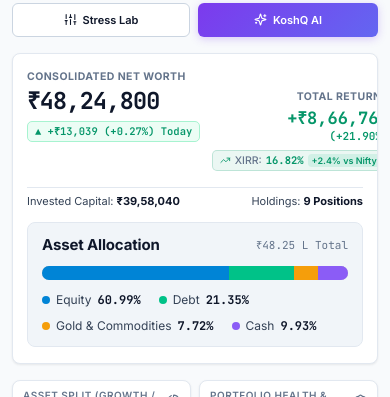
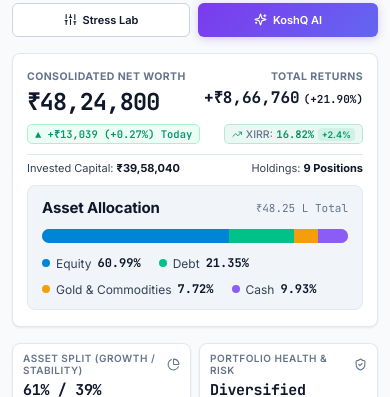
Before and after one commit to intelli-Q6/fintech, a React (Vite) app: page / in a window 390 px wide. Shown: the part 242-639 px from the top of the page. Built offline with nearby package versions, Linux system fonts and the light colour scheme; no server answers.

Commit message:
fix(ui): align Today and XIRR badges on same line and prevent overflow on mobile

```diff
--- a/src/modules/Dashboard/DashboardView.tsx
+++ b/src/modules/Dashboard/DashboardView.tsx
@@ -244,7 +244,7 @@
         <div className="hero-networth-container">
           {/* Left / Primary Wealth & Performance Section */}
           <div className="hero-wealth-stats">
-            {/* Top row: Net Worth Title & Val, plus Mobile Total Return in the pink space */}
+            {/* Top row: Net Worth Title & Val on Left, Total Returns on Right */}
             <div className="hero-stats-header">
               <div className="hero-stat-primary">
                 <div className="hero-stat-label">
@@ -253,54 +253,46 @@
                 <div className="hero-networth-val">
                   {formatINR(liveTotalValue)}
                 </div>
-                {/* Mobile Today Delta Badge directly under Net Worth */}
-                {daysTotalChange !== 0 && (
-                  <div className="hero-today-badge-mobile">
-                    <span
-                      className={`delta-badge ${daysTotalChange >= 0 ? 'gain' : 'loss'}`}
-                      style={{ fontSize: '11px', padding: '2.5px 7px', borderRadius: 5, fontWeight: 600 }}
-                    >
-                      {daysTotalChange >= 0 ? '▲ +' : '▼ '}{formatINR(Math.abs(daysTotalChange))} ({daysChangePercent >= 0 ? '+' : ''}{daysChangePercent.toFixed(2)}%) Today
-                    </span>
-                  </div>
-                )}
               </div>
 
-              {/* Mobile-Only Right Column: Total Returns and XIRR directly below it */}
+              {/* Mobile-Only Right Column: Total Returns */}
               <div className="hero-mobile-return-stat">
                 <div className="hero-stat-label" style={{ textAlign: 'right' }}>
                   Total Returns
                 </div>
-                <div
-                  className="hero-mobile-return-val"
-                  style={{
-                    fontSize: '17px',
-                    fontWeight: 800,
-                    fontFamily: 'var(--font-mono)',
-                    color: liveTotalGain >= 0 ? 'var(--color-gain)' : 'var(--color-loss)',
-                    textAlign: 'right',
-                    lineHeight: 1.2
-                  }}
-                >
-                  {liveTotalGain >= 0 ? '+' : ''}{formatINR(liveTotalGain)}
-                  <span style={{ fontSize: '11px', display: 'block', fontWeight: 600, marginTop: 2 }}>
+                <div className="hero-mobile-return-val">
+                  <span>{liveTotalGain >= 0 ? '+' : ''}{formatINR(liveTotalGain)}</span>
+                  <span className="hero-mobile-return-pct">
                     ({formatPercent(liveGainPercent, true)})
                   </span>
                 </div>
+              </div>
+            </div>
 
-                {/* Mobile XIRR Badge: Placed directly below Total Returns (Mobile Only) */}
-                <div className="hero-xirr-mobile">
+            {/* Mobile-Only Badges Row: Today's delta badge on Left, Portfolio XIRR on Right (Guaranteed on the exact same line!) */}
+            <div className="hero-mobile-badges-row">
+              {daysTotalChange !== 0 && (
+                <span
+                  className={`delta-badge ${daysTotalChange >= 0 ? 'gain' : 'loss'}`}
+                  style={{ fontSize: '10.5px', padding: '2px 7px', borderRadius: 5, fontWeight: 600, whiteSpace: 'nowrap' }}
+                >
+                  {daysTotalChange >= 0 ? '▲ +' : '▼ '}{formatINR(Math.abs(daysTotalChange))} ({daysChangePercent >= 0 ? '+' : ''}{daysChangePercent.toFixed(2)}%) Today
+                </span>
+              )}
+
+              {/* Mobile XIRR Badge: Aligned right on the same line */}
               <div
                 className="hero-xirr-badge"
                 style={{
                   display: 'inline-flex',
                   alignItems: 'center',
-                      gap: 4,
-                      padding: '2.5px 7px',
+                  gap: 3.5,
+                  padding: '2px 7px',
                   borderRadius: 5,
                   background: 'rgba(5, 150, 105, 0.08)',
                   border: '1px solid rgba(5, 150, 105, 0.2)',
-                      fontSize: '10.5px'
+                  fontSize: '10.5px',
+                  whiteSpace: 'nowrap'
                 }}
                 title="Portfolio Extended Internal Rate of Return (Benchmark: Nifty 50 TRI 14.4%)"
               >
@@ -308,10 +300,8 @@
                 <span style={{ color: 'var(--text-muted)', fontWeight: 500 }}>XIRR:</span>
                 <strong style={{ color: 'var(--color-gain)', fontFamily: 'var(--font-mono)', fontWeight: 700 }}>16.82%</strong>
                 <span className="hero-xirr-benchmark" style={{ fontSize: '9px', color: 'var(--color-gain)', fontWeight: 600, background: 'rgba(16, 185, 129, 0.12)', padding: '1px 4px', borderRadius: 4 }}>
-                      +2.4% vs Nifty
+                  +2.4%
                 </span>
-                  </div>
-                </div>
               </div>
             </div>
 
--- a/src/styles/components.css
+++ b/src/styles/components.css
@@ -1776,11 +1776,7 @@
   display: none;
 }
 
-.hero-today-badge-mobile {
-  display: none;
-}
-
-.hero-xirr-mobile {
+.hero-mobile-badges-row {
   display: none;
 }
 
@@ -1841,21 +1837,29 @@
   }
   .hero-networth-card {
     padding: 16px 14px !important;
+    overflow: hidden !important;
+    box-sizing: border-box !important;
   }
   .hero-networth-container {
     flex-direction: column !important;
     align-items: stretch !important;
-    gap: 14px !important;
+    gap: 10px !important;
+    width: 100% !important;
+    box-sizing: border-box !important;
   }
   .hero-wealth-stats {
     flex: 1 1 auto !important;
     min-width: 0 !important;
     width: 100% !important;
-    gap: 8px !important;
+    box-sizing: border-box !important;
+    gap: 0 !important;
   }
   .hero-stats-header {
-    width: 100%;
-    align-items: flex-start;
+    width: 100% !important;
+    display: flex !important;
+    justify-content: space-between !important;
+    align-items: flex-start !important;
+    box-sizing: border-box !important;
   }
   .hero-stat-label {
     font-size: 10.5px !important;
@@ -1864,42 +1868,51 @@
   }
   .hero-networth-val {
     font-size: clamp(23px, 6vw, 28px) !important;
-  }
-  /* Mobile-only: Total Returns in the top-right (shifted one line below) */
+    line-height: 1.2 !important;
+  }
+  /* Mobile-only: Total Returns in the top-right */
   .hero-mobile-return-stat {
     display: flex !important;
     flex-direction: column;
     align-items: flex-end;
     text-align: right;
     flex-shrink: 0;
-    margin-top: 20px !important;
-  }
-  .hero-today-badge-mobile {
+    box-sizing: border-box !important;
+  }
+  .hero-mobile-return-val {
     display: flex !important;
-    margin-top: 6px !important;
-  }
-  .hero-today-badge-mobile span {
-    white-space: nowrap !important;
-    font-size: 10.5px !important;
-  }
-  .hero-xirr-mobile {
+    align-items: baseline !important;
+    justify-content: flex-end !important;
+    gap: 4px !important;
+    font-size: 16px !important;
+    font-weight: 800;
+    font-family: var(--font-mono);
+    line-height: 1.2 !important;
+  }
+  .hero-mobile-return-pct {
+    font-size: 11px !important;
+    font-weight: 600;
+  }
+  /* Mobile-only Badges Row: Today Delta on Left, Portfolio XIRR on Right (Both on the exact SAME line!) */
+  .hero-mobile-badges-row {
     display: flex !important;
-    margin-top: 6px !important;
-    align-self: flex-end !important;
+    justify-content: space-between !important;
+    align-items: center !important;
+    width: 100% !important;
+    margin-top: 8px !important;
+    box-sizing: border-box !important;
+    gap: 6px !important;
   }
   .hero-badges-row {
     display: none !important;
-  }
-  .hero-xirr-badge {
-    font-size: 10.5px !important;
-    padding: 2.5px 7px !important;
   }
   .hero-submetrics-row {
     font-size: 11px !important;
     justify-content: space-between !important;
-    margin-top: 8px !important;
+    margin-top: 10px !important;
     padding-top: 6px !important;
     border-top: 1px solid var(--border-subtle);
+    box-sizing: border-box !important;
   }
   .hero-desktop-gain-divider {
     display: none !important;
```
Lines whose indentation alone changed are shown as unchanged.
